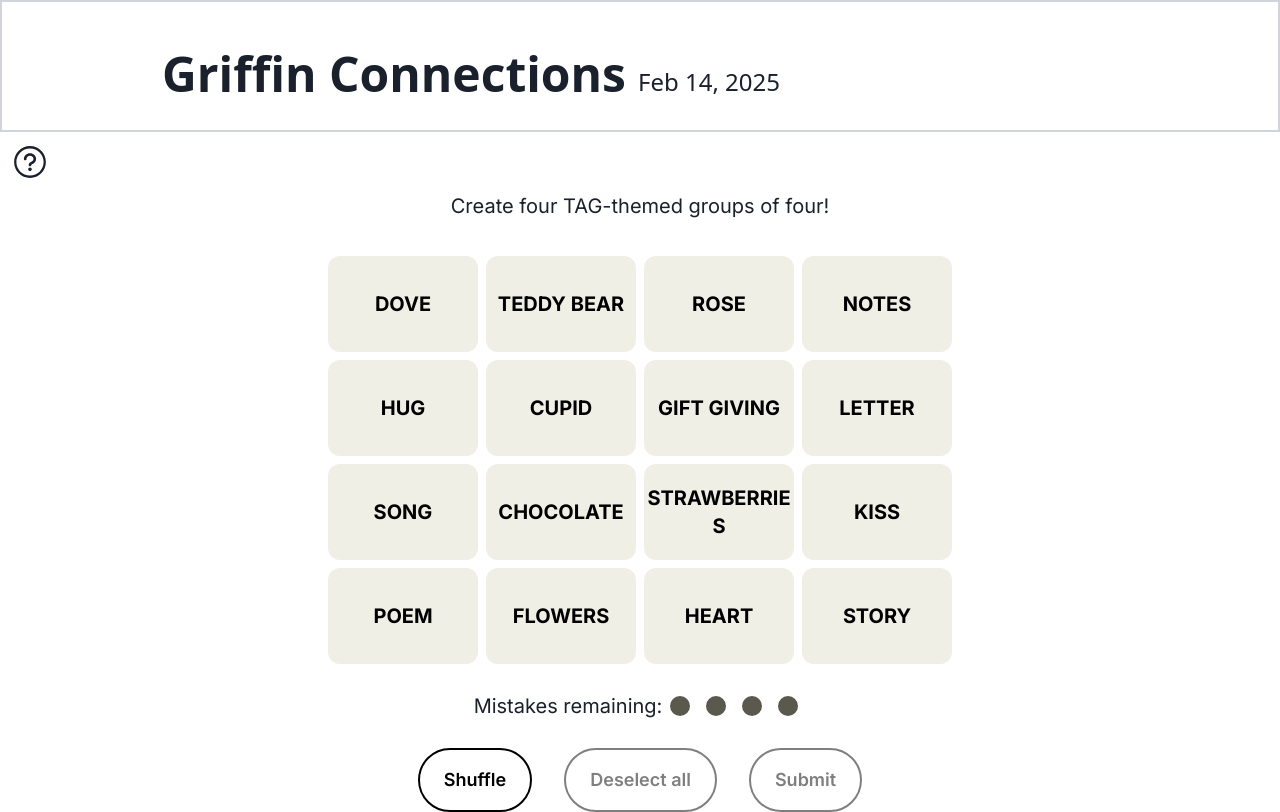
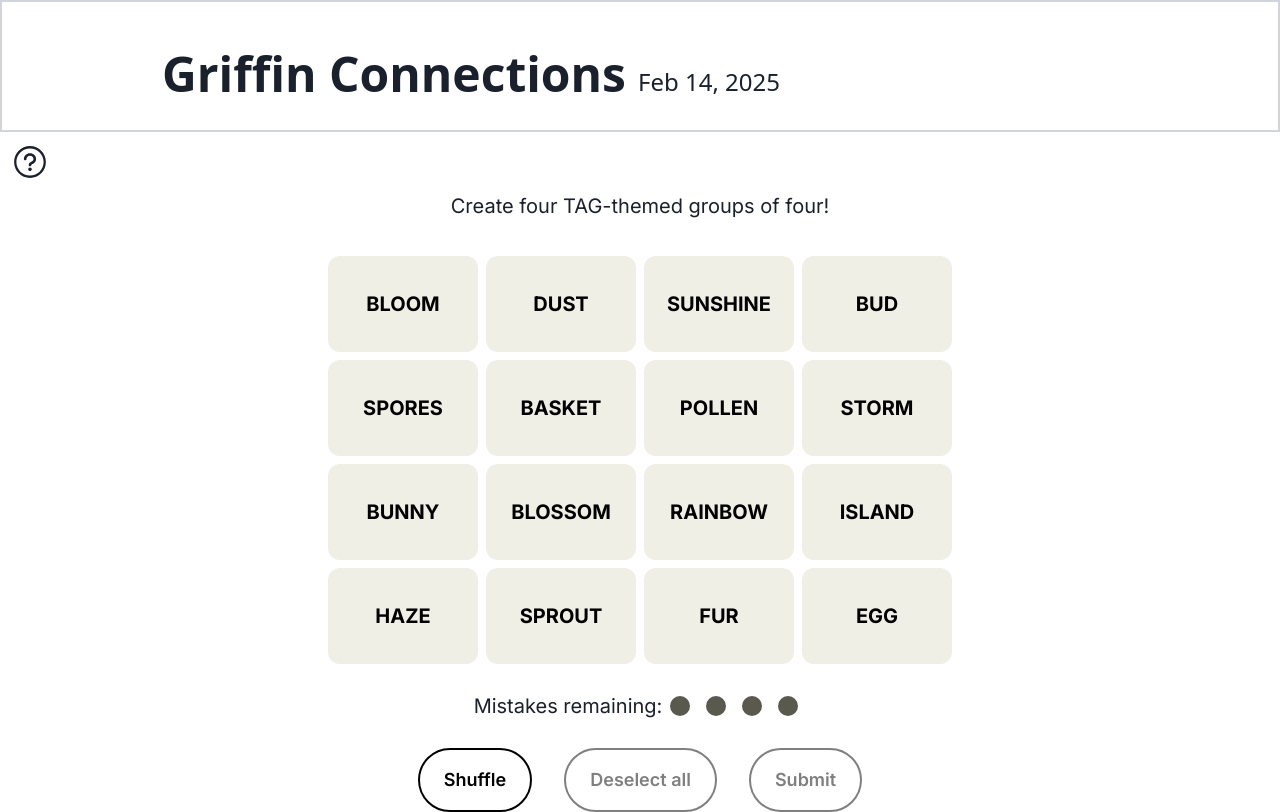
Before and after one commit to Vit4minD/tagConnections, a Next.js app: page /connections in a window 1280 px wide. Built offline with nearby package versions, Linux system fonts and the light colour scheme; no server answers.

Commit message:
SPRING UPDATE

```diff
--- a/app/connections/page.tsx
+++ b/app/connections/page.tsx
@@ -42,22 +42,22 @@ export default function Home() {
   } = useDisclosure();
   const [clicked, setClicked] = useState(false);
   const [quantityWords, setQuatityWords] = useState<string[]>([
-    "DOVE",
-    "TEDDY BEAR",
-    "ROSE",
-    "NOTES",
-    "HUG",
-    "CUPID",
-    "GIFT GIVING",
-    "LETTER",
-    "SONG",
-    "CHOCOLATE",
-    "STRAWBERRIES",
-    "KISS",
-    "POEM",
-    "FLOWERS",
-    "HEART",
-    "STORY",
+    "BLOOM",
+    "DUST",
+    "SUNSHINE",
+    "BUD",
+    "SPORES",
+    "BASKET",
+    "POLLEN",
+    "STORM",
+    "BUNNY",
+    "BLOSSOM",
+    "RAINBOW",
+    "ISLAND",
+    "HAZE",
+    "SPROUT",
+    "FUR",
+    "EGG",
   ]);
   const [user, setUser] = useState<null | User>(null);
   const toast = useToast();
@@ -162,15 +162,19 @@ export default function Home() {
       setClicked(false);
     }, 300);
   };
-  const purple = ["LETTER", "STORY", "SONG", "POEM"]; // LOVE
-  const yellow = ["CHOCOLATE", "STRAWBERRIES", "TEDDY BEAR", "FLOWERS"]; // VALENTINE GIFTS
-  const blue = ["HEART", "CUPID", "ROSE", "DOVE"]; // VALENTINE SYMBOLS
-  const green = ["GIFT GIVING", "HUG", "NOTES", "KISS"]; // ROMANTIC GESTURES
+  //bud, sprout, bloom, blossom -> new beginnings
+  //Egg, Bunny, Basket, Island -> Easter _
+  // Pollen, Dust, Spores, Fur -> Allergy Season
+  // Sunshine, Storm, Rainbow, Haze -> Spring Weather
+  const purple = ["EGG", "BUNNY", "BASKET", "ISLAND"]; // LOVE
+  const yellow = ["BUD", "SPROUT", "BLOOM", "BLOSSOM"]; // VALENTINE GIFTS
+  const blue = ["SUNSHINE", "STORM", "RAINBOW", "HAZE"]; // VALENTINE SYMBOLS
+  const green = ["POLLEN", "DUST", "SPORES", "FUR"]; // ROMANTIC GESTURES
   const groupAnswers = {
     yellow: (
       <div className=" animate-popUp mt-2 flex-col font-sans h-20 text-base md:text-xl w-full bg-nyt-yellow rounded-xl flex justify-center items-center">
         <div className="flex-col font-bold text-center">
-          {"VALENTINE GIFTS"}
+          {"NEW BEGINNINGS"}
           <div className="font-normal">
             {yellow[0]}, {yellow[1]}, {yellow[2]}, {yellow[3]}
           </div>
@@ -180,7 +184,7 @@ export default function Home() {
     green: (
       <div className=" animate-popUp mt-2 flex-col font-sans h-20 text-base md:text-xl w-full bg-nyt-green rounded-xl flex justify-center items-center">
         <div className="flex-col font-bold text-center">
-          {"ROMANTIC GESTURES"}
+          {"ALLERGY SEASON"}
           <div className="font-normal">
             {green[0]}, {green[1]}, {green[2]}, {green[3]}
           </div>
@@ -190,7 +194,7 @@ export default function Home() {
     blue: (
       <div className=" animate-popUp mt-2 flex-col font-sans h-20 text-base md:text-xl w-full bg-nyt-blue rounded-xl flex justify-center items-center">
         <div className="flex-col font-bold text-center">
-          {"VALENTINE SYMBOLS"}
+          {"SPRING WEATHER"}
           <div className="font-normal">
             {blue[0]}, {blue[1]}, {blue[2]}, {blue[3]}
           </div>
@@ -200,7 +204,7 @@ export default function Home() {
     purple: (
       <div className=" animate-popUp mt-2 flex-col font-sans h-20 text-base md:text-xl w-full bg-nyt-purple rounded-xl flex justify-center items-center">
         <div className="flex-col font-bold text-center">
-          {"LOVE _"}
+          {"EASTER _"}
           <div className="font-normal">
             {purple[0]}, {purple[1]}, {purple[2]}, {purple[3]}
           </div>
--- a/app/page.tsx
+++ b/app/page.tsx
@@ -41,22 +41,22 @@ export default function Home() {
             visp: false,
             correctAnswers: [],
             quantityWords: [
-              "DOVE",
-              "TEDDY BEAR",
-              "ROSE",
-              "NOTES",
-              "HUG",
-              "CUPID",
-              "GIFT GIVING",
-              "LETTER",
-              "SONG",
-              "CHOCOLATE",
-              "STRAWBERRIES",
-              "KISS",
-              "POEM",
-              "FLOWERS",
-              "HEART",
-              "STORY",
+              "BLOOM",
+              "DUST",
+              "SUNSHINE",
+              "BUD",
+              "SPORES",
+              "BASKET",
+              "POLLEN",
+              "STORM",
+              "BUNNY",
+              "BLOSSOM",
+              "RAINBOW",
+              "ISLAND",
+              "HAZE",
+              "SPROUT",
+              "FUR",
+              "EGG",
             ],
           },
           { merge: false }
@@ -93,22 +93,22 @@ export default function Home() {
               visp: false,
               correctAnswers: [],
               quantityWords: [
-                "DOVE",
-                "TEDDY BEAR",
-                "ROSE",
-                "NOTES",
-                "HUG",
-                "CUPID",
-                "GIFT GIVING",
-                "LETTER",
-                "SONG",
-                "CHOCOLATE",
-                "STRAWBERRIES",
-                "KISS",
-                "POEM",
-                "FLOWERS",
-                "HEART",
-                "STORY",
+                "BLOOM",
+                "DUST",
+                "SUNSHINE",
+                "BUD",
+                "SPORES",
+                "BASKET",
+                "POLLEN",
+                "STORM",
+                "BUNNY",
+                "BLOSSOM",
+                "RAINBOW",
+                "ISLAND",
+                "HAZE",
+                "SPROUT",
+                "FUR",
+                "EGG",
               ],
             });
           }
```
